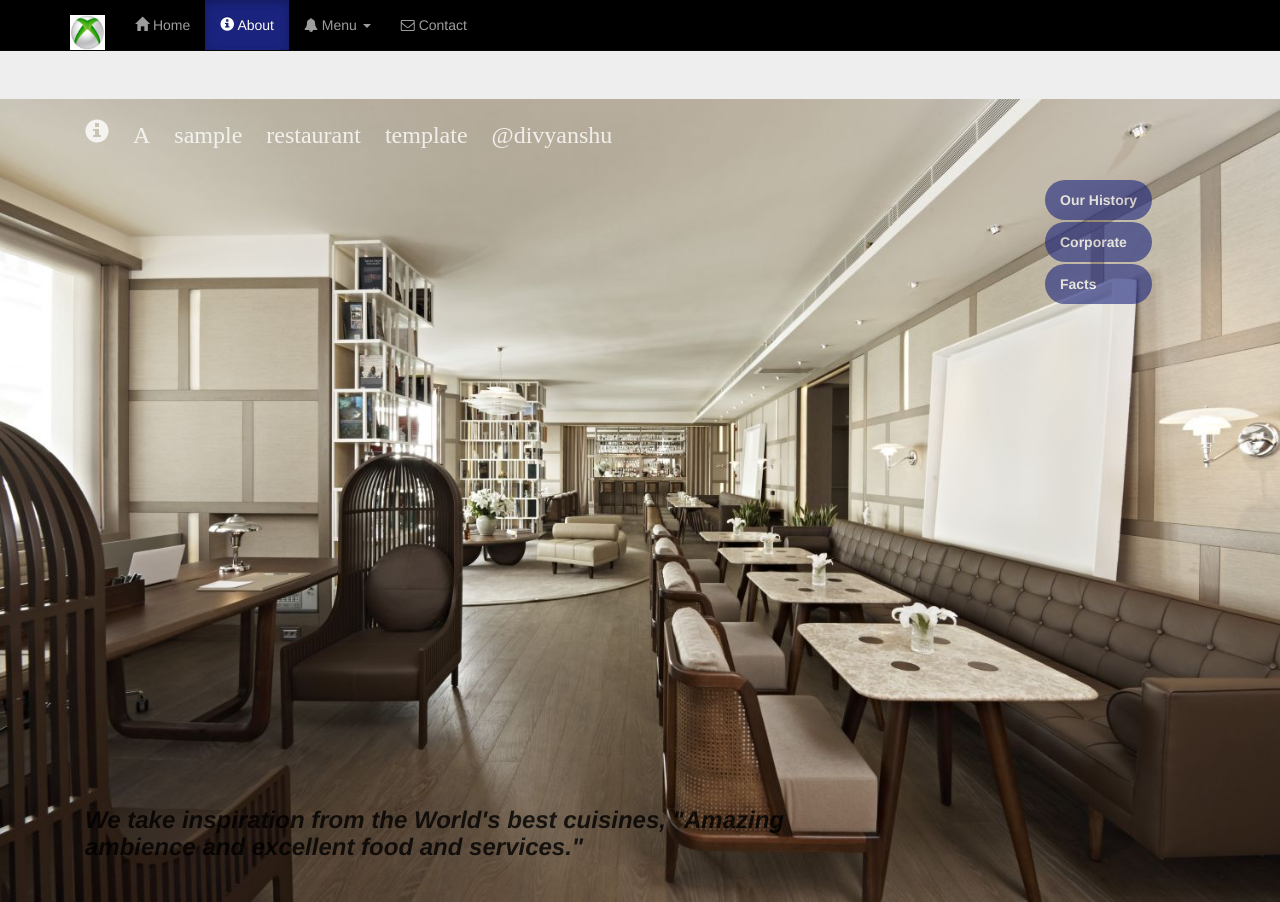
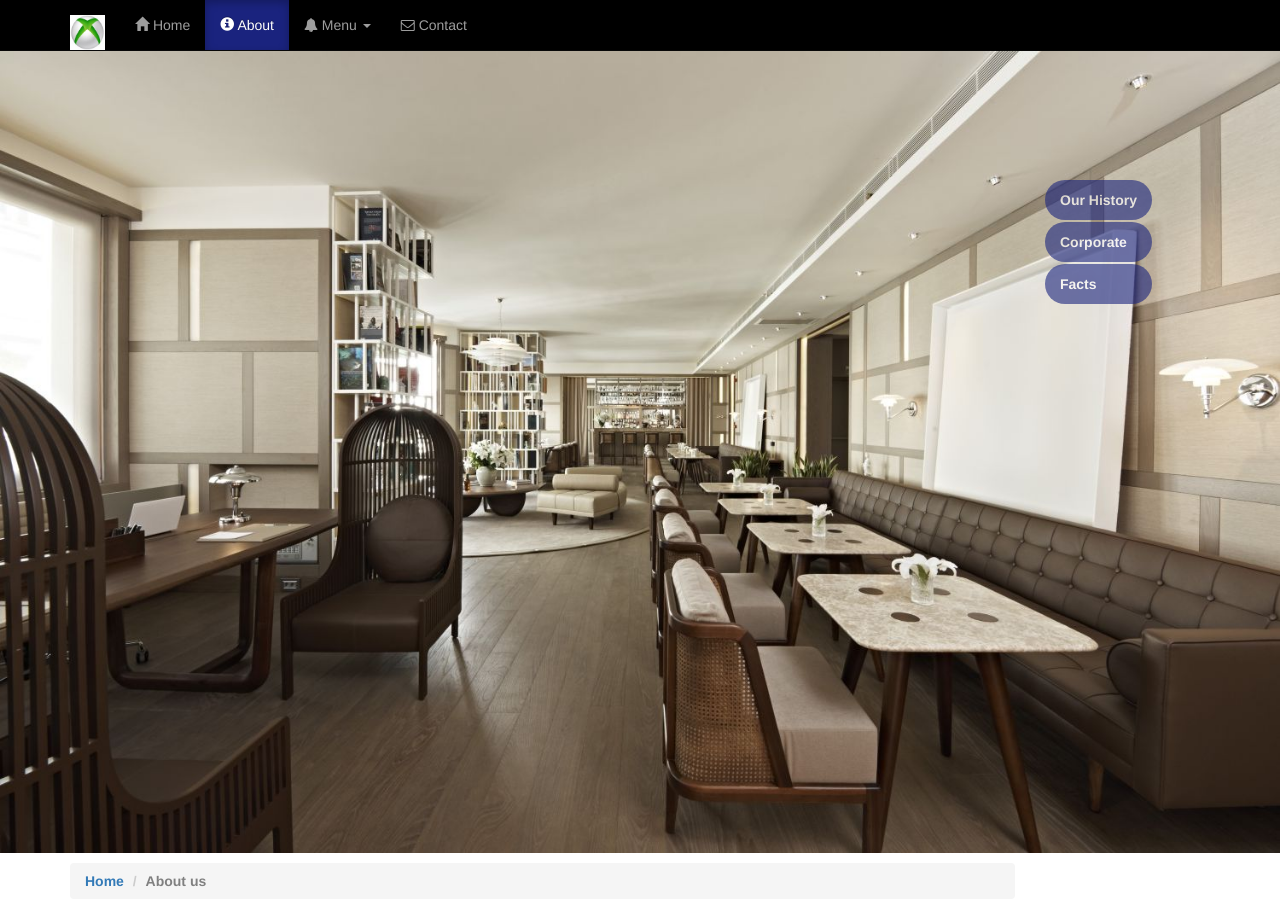
Before and after one commit to divyanshu-rawat/A-Web-Design, a plain HTML site: page aboutus.html in a window 1280 px wide. Shown: the top 902 px of the page. Drawn offline with nearby package versions, Linux system fonts and the light colour scheme.

Commit message:
restructuring application git add --all!

```diff
--- a/aboutus.html
+++ b/aboutus.html
@@ -55,25 +55,12 @@
             </div>
         </div>
     </nav>
-    <header class="jumbotron">
 
-        <!-- Main component for a primary marketing message or call to action -->
-
-        <div class="container">
-            <div class="row row-header">
-                <div class="col-xs-12 col-sm-8">
-                    <h3 style="color:white; font-weight:bold; opacity:.8"><span class="glyphicon glyphicon-info-sign" aria-hidden="true"> A sample restaurant template @divyanshu</h3>
-                     <p style="padding:40px;"></p>
-                    <h3 id="sample">We take inspiration from the World's best cuisines, "Amazing ambience and excellent food and services."</h3>
-                </div>
-                <div class="col-xs-12 col-sm-2">
-                    <p style="padding:20px;"></p>
-
-                </div>
-                </div>
-            </div>
-        </div>
-    </header>
+    <div class="container col-lg-12 padd_margin">
+    <div class="row col-lg-12 padd_margin">
+	        <img src="img/pic.jpg" class="img-responsive">
+	    </div>
+    </div>
 
         <div class="container">
            <div class="row">
--- a/sheet2.css
+++ b/sheet2.css
@@ -16,6 +16,14 @@ p
     font-style: italic;
 }
 
+.padd_margin
+{
+    padding-left: 0%;
+    padding-right: 0%;
+    margin-right: 0px;
+    margin-left: 0px;
+}
+
 .row-footer
 {
     background-color:black;
@@ -23,16 +31,6 @@ p
     padding: 20px 0px 20px 0px;
 }
 
-
-.jumbotron
-{
-    height: 900px;
-    background-image: url(img/pic.jpg);
-    color: floralwhite;
-    background-repeat:no-repeat;
-    background-size:contain;
-    background-position:center;
-}
 
 address
 {
```
Also changed, not shown: contact.html (+5 -14 lines), index.html (+96 -14 lines).
